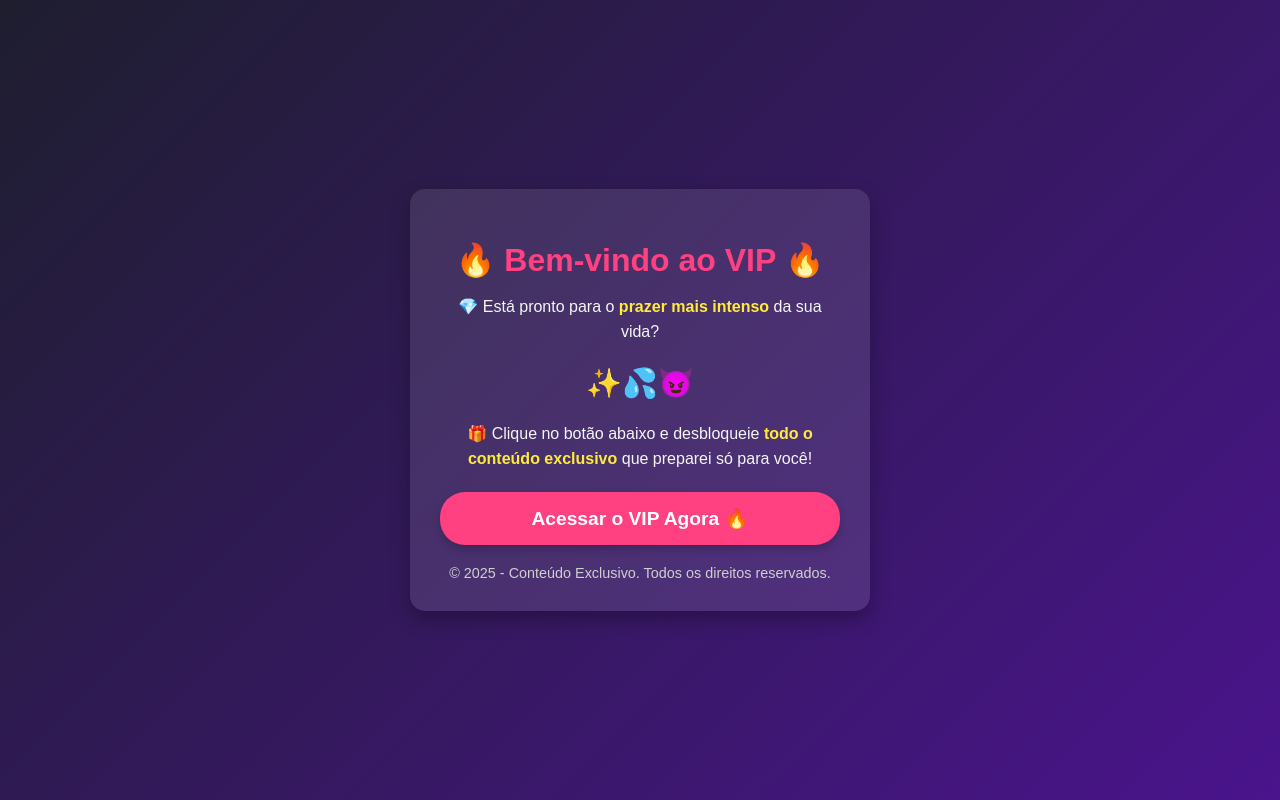
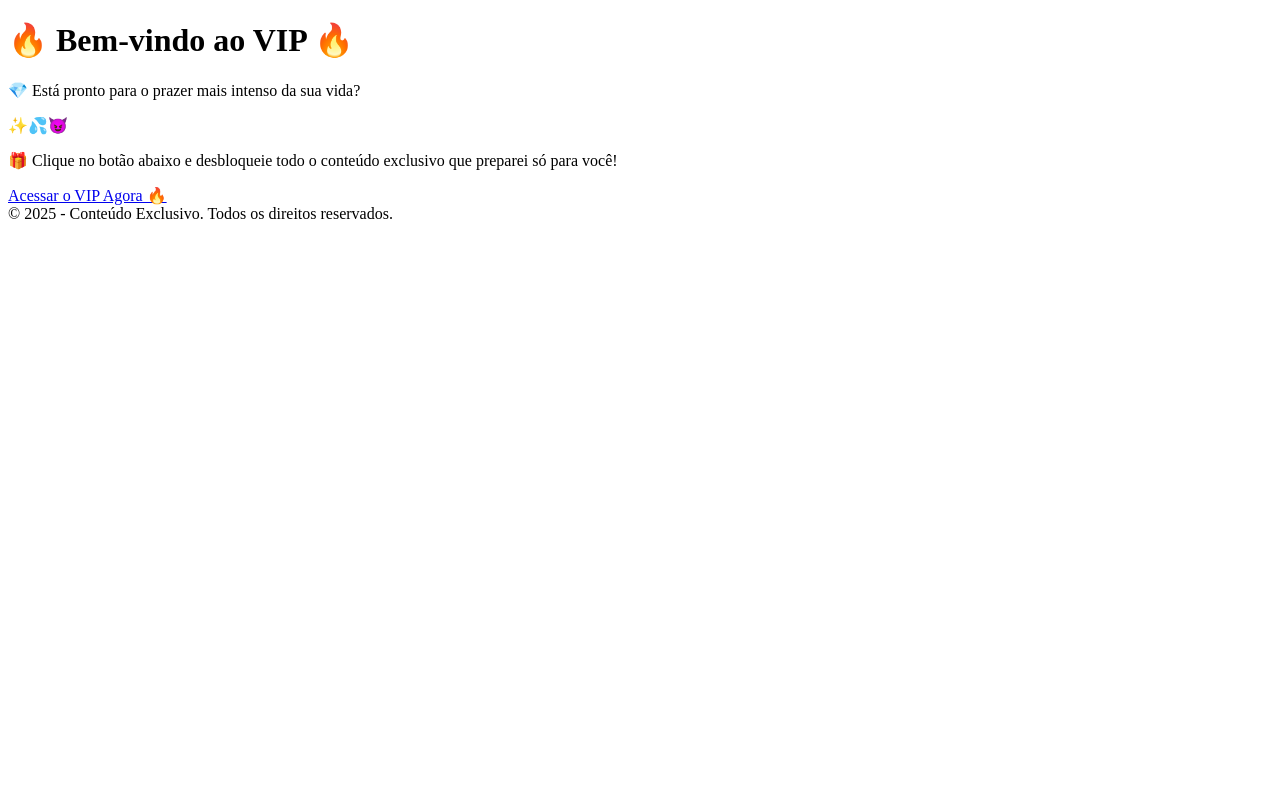
Before and after one commit to bielzinx7asv/GRUPO-VIP, a plain HTML site: page index.html in a window 1280 px wide. Drawn offline with Linux system fonts and the light colour scheme.

Commit message:
Add files via upload

```diff
--- a/index.html
+++ b/index.html
@@ -4,100 +4,35 @@
     <meta charset="UTF-8">
     <meta name="viewport" content="width=device-width, initial-scale=1.0">
     <title>Acesse Aqui o VIP 🔥</title>
-    <style>
-        body {
-            background: linear-gradient(135deg, #1e1e2f, #4a148c);
-            color: #f5f5f5;
-            font-family: 'Poppins', sans-serif;
-            margin: 0;
-            display: flex;
-            align-items: center;
-            justify-content: center;
-            min-height: 100vh;
-            overflow: hidden;
-        }
 
-        .container {
-            text-align: center;
-            padding: 30px;
-            background: rgba(255, 255, 255, 0.1);
-            box-shadow: 0 8px 20px rgba(0, 0, 0, 0.3);
-            border-radius: 15px;
-            width: 90%;
-            max-width: 400px;
-            animation: fadeIn 1.5s ease;
-        }
+    <!-- Google Tag Manager -->
+    <script>(function(w,d,s,l,i){w[l]=w[l]||[];w[l].push({'gtm.start':
+    new Date().getTime(),event:'gtm.js'});var f=d.getElementsByTagName(s)[0],
+    j=d.createElement(s),dl=l!='dataLayer'?'&l='+l:'';j.async=true;j.src=
+    'https://www.googletagmanager.com/gtm.js?id='+i+dl;f.parentNode.insertBefore(j,f);
+    })(window,document,'script','dataLayer','GTM-WSCPRC5P');</script>
+    <!-- End Google Tag Manager -->
 
-        @keyframes fadeIn {
-            from { opacity: 0; transform: translateY(20px); }
-            to { opacity: 1; transform: translateY(0); }
-        }
-
-        h1 {
-            font-size: 2rem;
-            margin-bottom: 10px;
-            color: #ff4081;
-        }
-
-        p {
-            font-size: 1rem;
-            margin: 15px 0;
-            line-height: 1.6;
-        }
-
-        .highlight {
-            font-weight: bold;
-            color: #ffeb3b;
-        }
-
-        .emoji {
-            font-size: 1.8rem;
-        }
-
-        .cta-button {
-            display: block;
-            margin: 20px auto 0;
-            padding: 15px 20px;
-            background: #ff4081;
-            color: #fff;
-            font-size: 1.2rem;
-            font-weight: bold;
-            text-decoration: none;
-            border-radius: 25px;
-            box-shadow: 0 4px 10px rgba(0, 0, 0, 0.2);
-            transition: transform 0.2s, box-shadow 0.2s;
-        }
-
-        .cta-button:hover {
-            transform: scale(1.05);
-            box-shadow: 0 6px 15px rgba(0, 0, 0, 0.3);
-        }
-
-        .footer {
-            margin-top: 20px;
-            font-size: 0.9rem;
-            color: #cfcfcf;
-        }
-    </style>
-    <!-- Pixel do Facebook -->
+    <!-- Meta Pixel Code -->
     <script>
         !function(f,b,e,v,n,t,s)
         {if(f.fbq)return;n=f.fbq=function(){n.callMethod?
-        n.callMethod.apply(n,arguments):n.queue.push(arguments)};
-        if(!f._fbq)f._fbq=n;n.push=n;n.loaded=!0;n.version='2.0';
+        n.callMethod.apply(n,arguments):n.queue.push(arguments)};if(!f._fbq)f._fbq=n;n.push=n;n.loaded=!0;n.version='2.0';
         n.queue=[];t=b.createElement(e);t.async=!0;
-        t.src=v;s=b.getElementsByTagName(e)[0];
-        s.parentNode.insertBefore(t,s)}(window, document,'script',
+        t.src=v;s=b.getElementsByTagName(e)[0];s.parentNode.insertBefore(t,s)}(window, document,'script',
         'https://connect.facebook.net/en_US/fbevents.js');
-        fbq('init', '927943742783974'); // Substitua pelo seu Pixel ID
+        fbq('init', '927943742783974');
         fbq('track', 'PageView');
-        fbq('track', 'Purchase', {
-            value: 14.99,  // Valor da compra
-            currency: 'BRL'  // Moeda: Real Brasileiro
-        });
+        fbq('track', 'Purchase', {value: 14.99, currency: 'BRL'});
     </script>
+    <!-- End Meta Pixel Code -->
 </head>
 <body>
+    <!-- Google Tag Manager (noscript) -->
+    <noscript><iframe src="https://www.googletagmanager.com/ns.html?id=GTM-WSCPRC5P"
+    height="0" width="0" style="display:none;visibility:hidden"></iframe></noscript>
+    <!-- End Google Tag Manager (noscript) -->
+
     <div class="container">
         <h1>🔥 Bem-vindo ao VIP 🔥</h1>
         <p>💎 Está pronto para o <span class="highlight">prazer mais intenso</span> da sua vida?</p>
```
